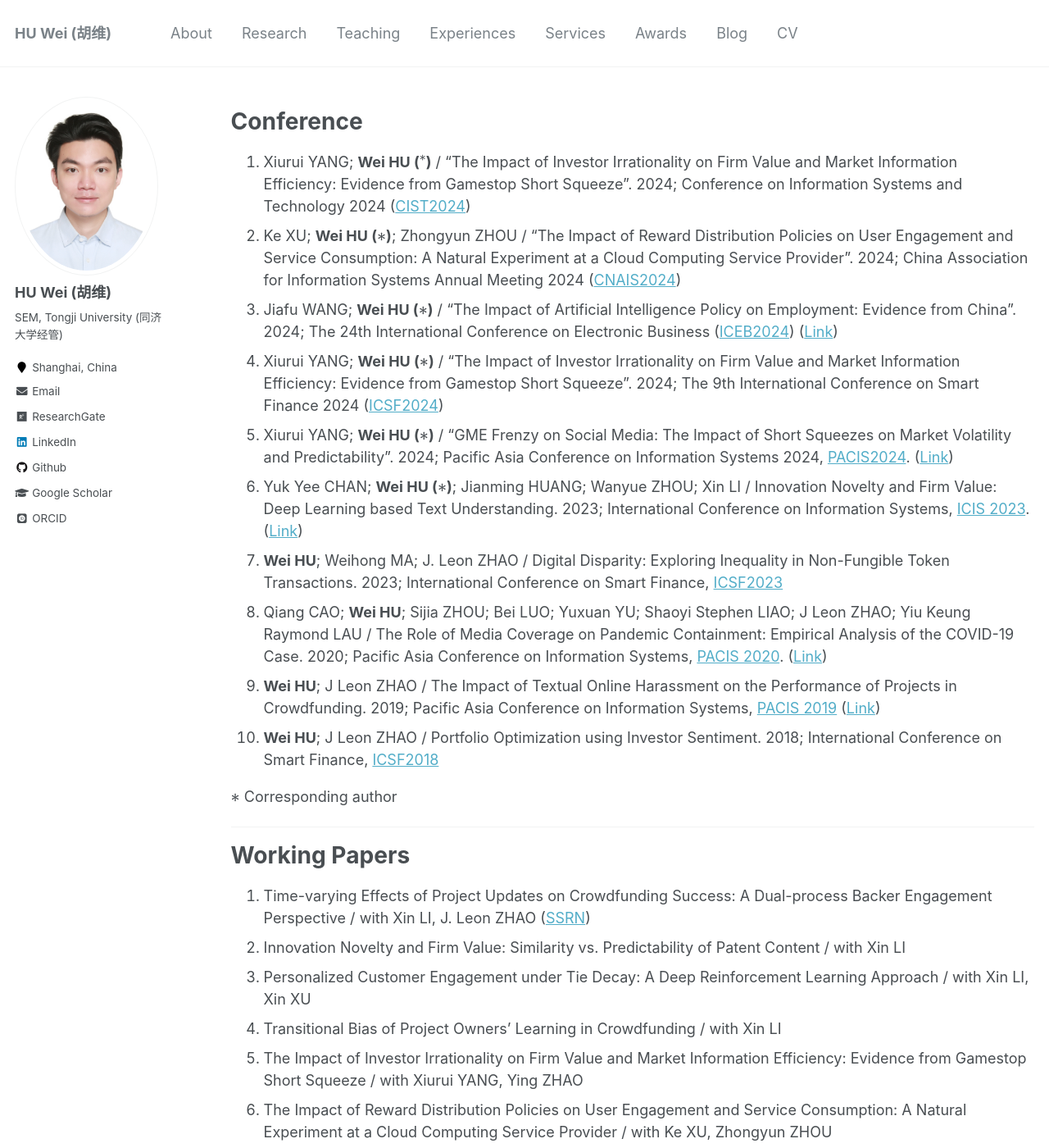
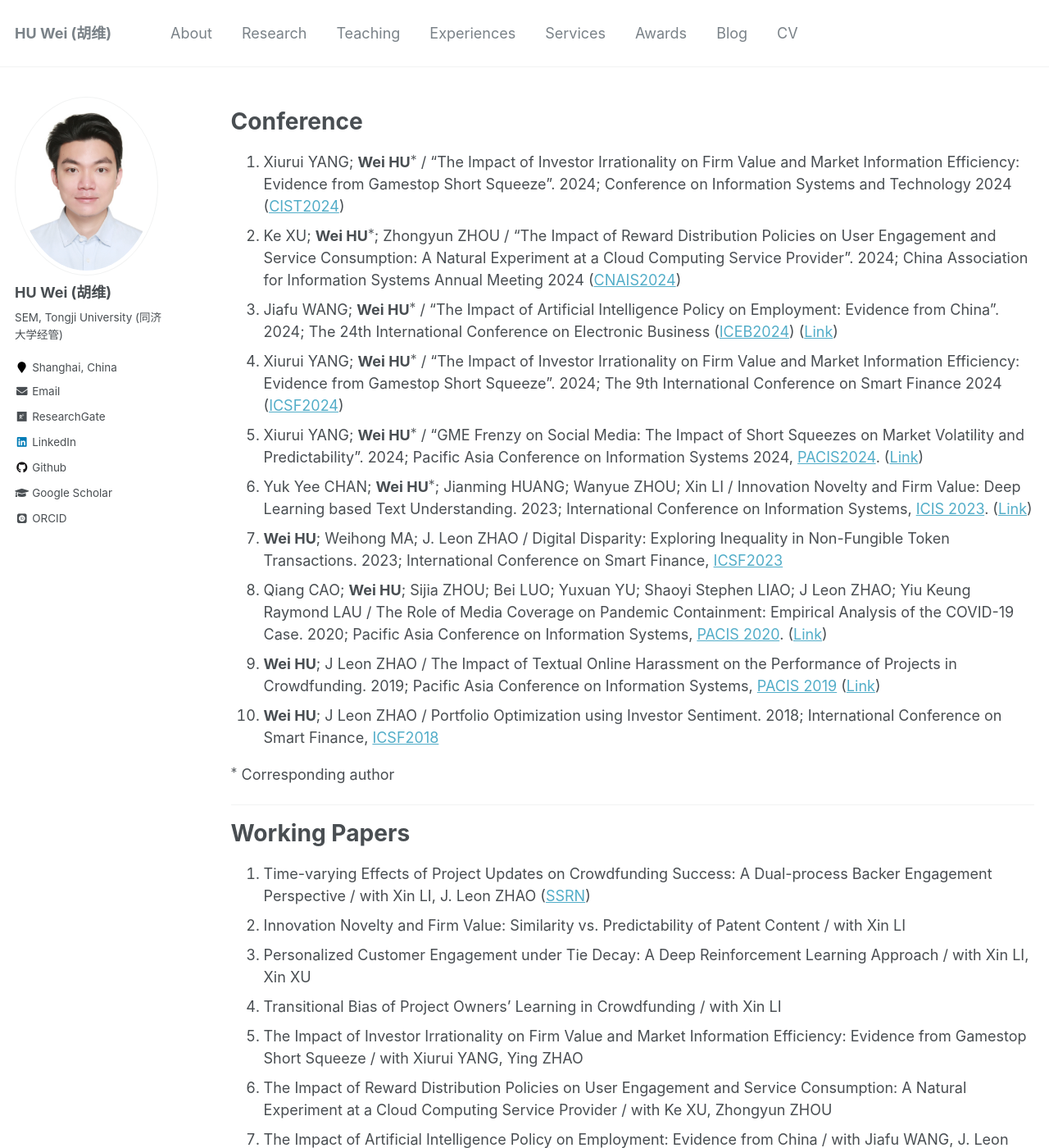
Before and after one commit to huwei-vincent/huwei-vincent.github.io, a Jekyll site: the page built from _pages/my-publication.md, in a window 1280 px wide and 1400 px high. Shown: the whole window at 82% size. Built offline with Jekyll 4.4.1, drawn with Linux system fonts in a browser that asks for light colours; some web fonts are replaced; formulas are drawn with MathJax 3.

```diff
--- a/_pages/my-publication.md
+++ b/_pages/my-publication.md
@@ -9,25 +9,25 @@ author_profile: true
 
 # Conference
 
-1. Xiurui YANG; **Wei HU ($^{\ast}$)** / “The Impact of Investor Irrationality on Firm Value and Market Information
+1. Xiurui YANG; **Wei HU$^{\ast}$** / “The Impact of Investor Irrationality on Firm Value and Market Information
 Efficiency: Evidence from Gamestop Short Squeeze”. 2024; Conference on Information Systems and
 Technology 2024 ([CIST2024](https://sites.google.com/view/cist2024/home?authuser=0))
-1. Ke XU; **Wei HU ($\ast$)**; Zhongyun ZHOU / “The Impact of Reward Distribution Policies on User Engagement
+1. Ke XU; **Wei HU$^{\ast}$**; Zhongyun ZHOU / “The Impact of Reward Distribution Policies on User Engagement
 and Service Consumption: A Natural Experiment at a Cloud Computing Service Provider”. 2024; China
 Association for Information Systems Annual Meeting 2024 ([CNAIS2024](https://tjhongcheng.com/cnais2024/113.html#link1))
-1. Jiafu WANG; **Wei HU ($\ast$)** / “The Impact of Artificial Intelligence Policy on Employment: Evidence from
+1. Jiafu WANG; **Wei HU$^{\ast}$** / “The Impact of Artificial Intelligence Policy on Employment: Evidence from
 China”. 2024; The 24th International Conference on Electronic Business ([ICEB2024](https://fbm.uic.edu.cn/iceb/)) ([Link](https://aisel.aisnet.org/iceb2024/31/))
-1. Xiurui YANG; **Wei HU ($\ast$)** / “The Impact of Investor Irrationality on Firm Value and Market Information
+1. Xiurui YANG; **Wei HU$^{\ast}$** / “The Impact of Investor Irrationality on Firm Value and Market Information
 Efficiency: Evidence from Gamestop Short Squeeze”. 2024; The 9th International Conference on Smart
 Finance 2024 ([ICSF2024](https://www.icsf2024.com/index.html))
-1. Xiurui YANG; **Wei HU ($\ast$)** / “GME Frenzy on Social Media: The Impact of Short Squeezes on Market Volatility and Predictability”. 2024; Pacific Asia Conference on Information Systems 2024, [PACIS2024](https://pacis2024.aisconferences.org/). ([Link](https://aisel.aisnet.org/pacis2024/track17_socmedia/track17_socmedia/18/))
-2. Yuk Yee CHAN; **Wei HU ($\ast$)**; Jianming HUANG; Wanyue ZHOU; Xin LI / Innovation Novelty and Firm Value: Deep Learning based Text Understanding. 2023; International Conference on Information Systems, [ICIS 2023](https://icis2023.aisconferences.org/). ([Link](https://aisel.aisnet.org/icis2023/dab_sc/dab_sc/8/))
+1. Xiurui YANG; **Wei HU$^{\ast}$** / “GME Frenzy on Social Media: The Impact of Short Squeezes on Market Volatility and Predictability”. 2024; Pacific Asia Conference on Information Systems 2024, [PACIS2024](https://pacis2024.aisconferences.org/). ([Link](https://aisel.aisnet.org/pacis2024/track17_socmedia/track17_socmedia/18/))
+2. Yuk Yee CHAN; **Wei HU$^{\ast}$**; Jianming HUANG; Wanyue ZHOU; Xin LI / Innovation Novelty and Firm Value: Deep Learning based Text Understanding. 2023; International Conference on Information Systems, [ICIS 2023](https://icis2023.aisconferences.org/). ([Link](https://aisel.aisnet.org/icis2023/dab_sc/dab_sc/8/))
 3. **Wei HU**; Weihong MA; J. Leon ZHAO / Digital Disparity: Exploring Inequality in Non-Fungible Token Transactions. 2023; International Conference on Smart Finance, [ICSF2023](https://cbit.cuhk.edu.cn/ICSF/ICSF23/index.html)
 4. Qiang CAO; **Wei HU**; Sijia ZHOU; Bei LUO; Yuxuan YU; Shaoyi Stephen LIAO; J Leon ZHAO; Yiu Keung Raymond LAU / The Role of Media Coverage on Pandemic Containment: Empirical Analysis of the COVID-19 Case. 2020; Pacific Asia Conference on Information Systems, [PACIS 2020](https://aisel.aisnet.org/pacis2020/). ([Link](https://aisel.aisnet.org/pacis2020/162/))
 5. **Wei HU**; J Leon ZHAO / The Impact of Textual Online Harassment on the Performance of Projects in Crowdfunding. 2019; Pacific Asia Conference on Information Systems, [PACIS 2019](https://aisel.aisnet.org/pacis2019/) ([Link](https://aisel.aisnet.org/pacis2019/156/))
 6. **Wei HU**; J Leon ZHAO / Portfolio Optimization using Investor Sentiment. 2018; International Conference on Smart Finance, [ICSF2018](http://epic.is.cityu.edu.hk/ICSF18/)
 
-$\ast$ Corresponding author
+$^{\ast}$ Corresponding author
 
 ---
 
```
